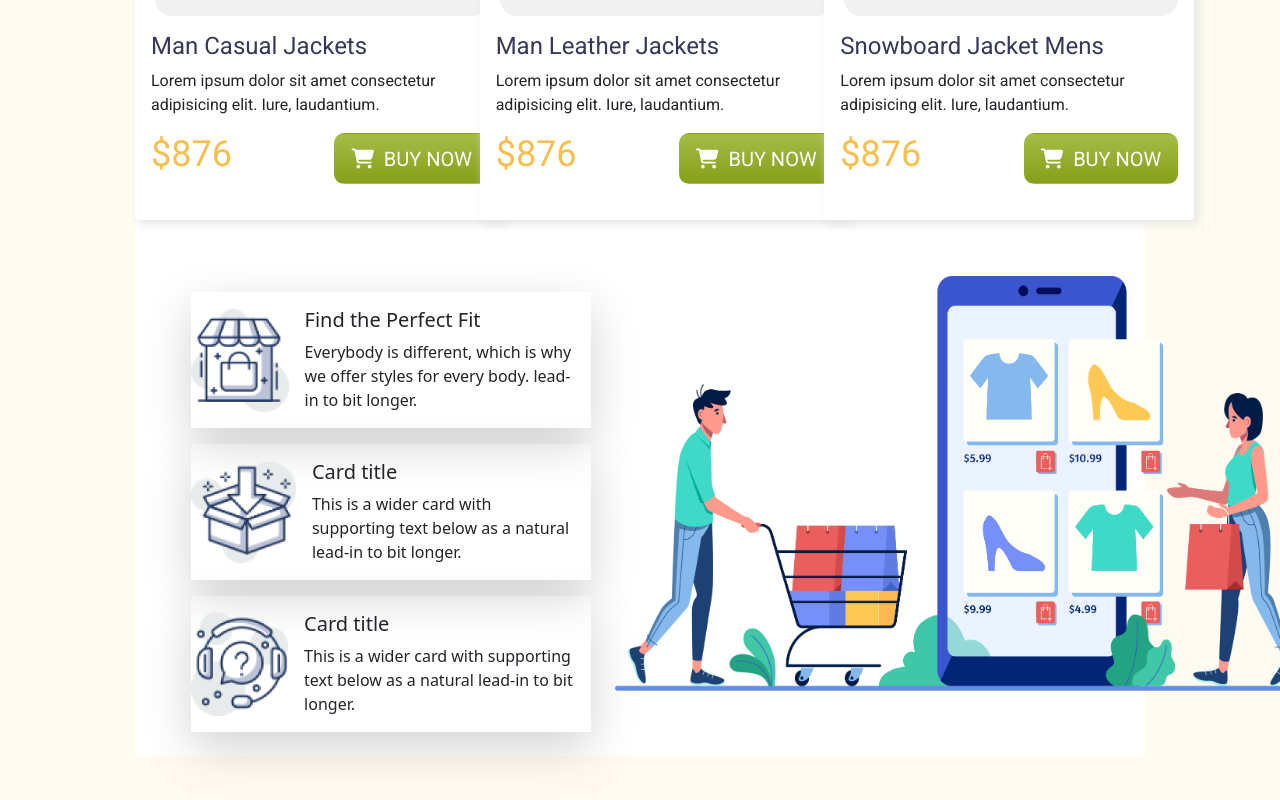
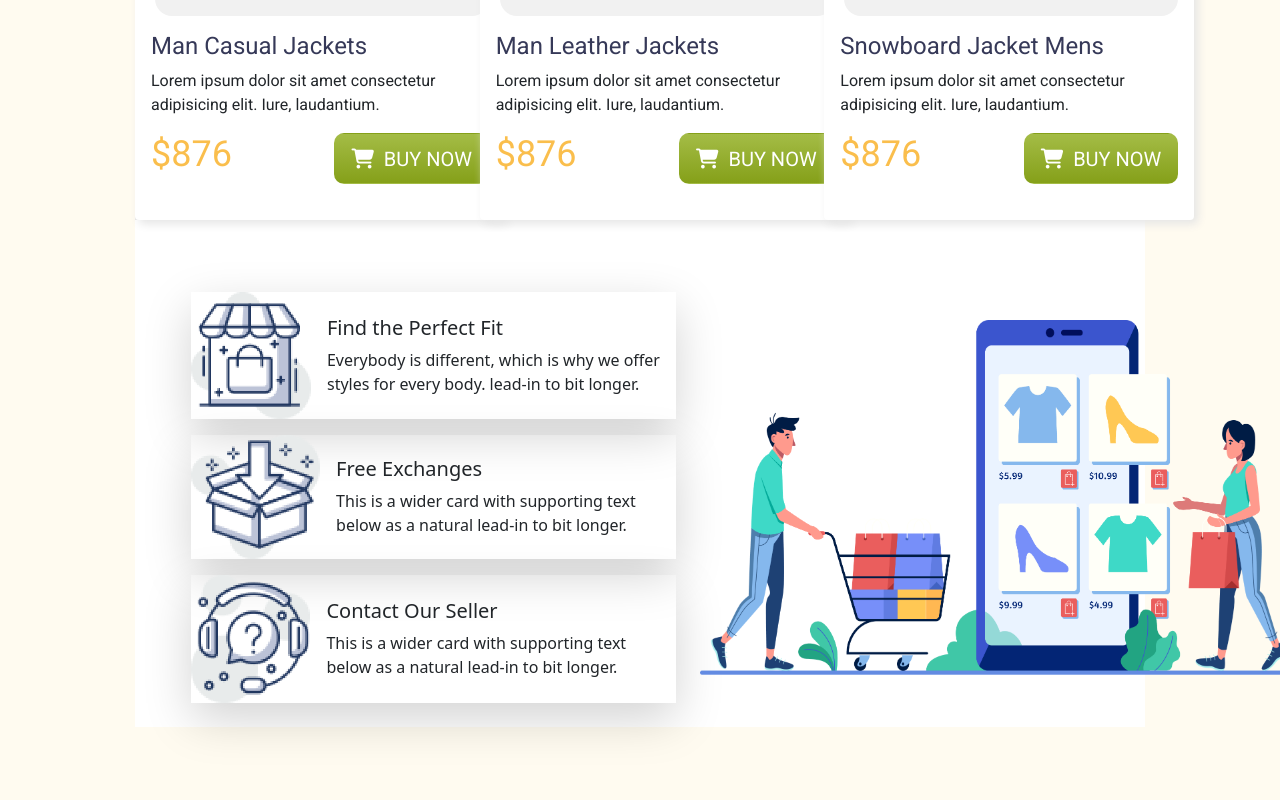
Before and after one commit to mdatislam/penguin-fashion, a plain HTML site: page index.html in a window 1280 px wide. Shown: the part 1792-2592 px from the top of the page. After the commit the page ends 2567 px from the top, so only its background shows below. Drawn offline with nearby package versions, Linux system fonts and the light colour scheme.

Commit message:
resposive check

```diff
--- a/penguin-fashion.html
+++ b/index.html
@@ -226,8 +226,8 @@
          <section>
            <div class="container m-5 p-2">
              <div class="row">
-              <div class="col-lg-5">
-                <div class="col d-flex align-items-center shadow-lg my-3">
+              <div class="col-12 col-lg-6">
+                <div class="col d-flex align-items-center  align-self-center shadow-lg my-3">
                   <div class="icon">
                     <img class="card-img-top" src="./icons/image 12.png" width="80" alt="Card image cap">
                   </div>
@@ -243,23 +243,23 @@
                       <img class="card-img-top" src="./icons/image 13.png" alt="Card image cap">
                     </div>
                       <div class="card-body">
-                        <h5 class="card-title">Card title</h5>
+                        <h5 class="card-title">Free Exchanges</h5>
                         <p class="card-text">This is a wider card with supporting text below as a natural lead-in to  bit longer.</p>
                       </div>
                     </div>
                     <div class="col d-flex align-items-center shadow-lg my-3">
                       <div class="icon">
-                        <img class="card-img-top" src="./icons/image 14.png" alt="Card image cap">
+                        <img class="card-img-top" src="./icons/image 14.png"  alt="Card image cap">
                       </div>
                         <div class="card-body">
-                          <h5 class="card-title">Card title</h5>
+                          <h5 class="card-title">Contact Our Seller</h5>
                           <p class="card-text">This is a wider card with supporting text below as a natural lead-in to  bit longer.</p>
                         </div>
                       </div>
 
               </div>
-               <div class="col-lg-7">
-                 <img src="./images/shopping.png" width="700" alt="">
+               <div class=" col-12 col-lg-6 align-self-center">
+                 <img src="./images/shopping.png" width="600" alt="">
                </div>
              </div>
            </div>
```
